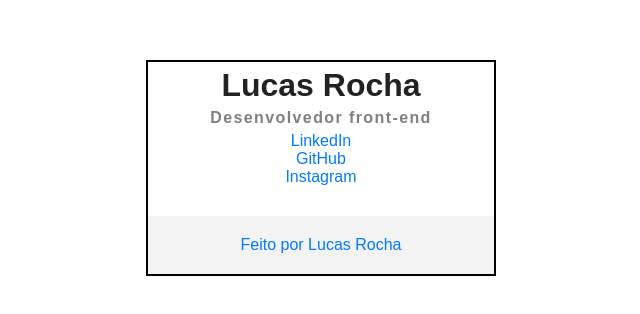
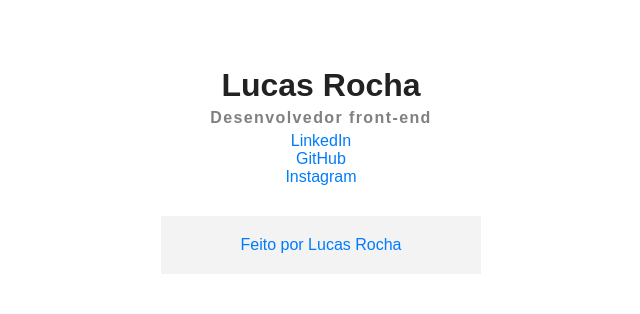
Before and after one commit to lucasrochabz/pagina-de-links, a plain HTML site: page index.html in a window 1280 px wide. Shown: the part 232-546 px from the top of the page, without its empty margins (319-959 px from the left). Drawn offline with Linux system fonts and the light colour scheme.

Commit message:
Pequeno ajuste de estilo

```diff
--- a/css/style.css
+++ b/css/style.css
@@ -14,9 +14,9 @@ body {
 }
 
 .container {
-  border: 2px solid black;
-  width: 350px;
+  /* border: 2px solid black; */
   /* padding: 5px; */
+  width: 320px;
 }
 
 
@@ -33,9 +33,6 @@ body {
   font-size: 1em;
   margin: 5px;
   letter-spacing: 1.4px;
-}
-
-.subtitulo h2 {
 }
 
 .lista {
```
